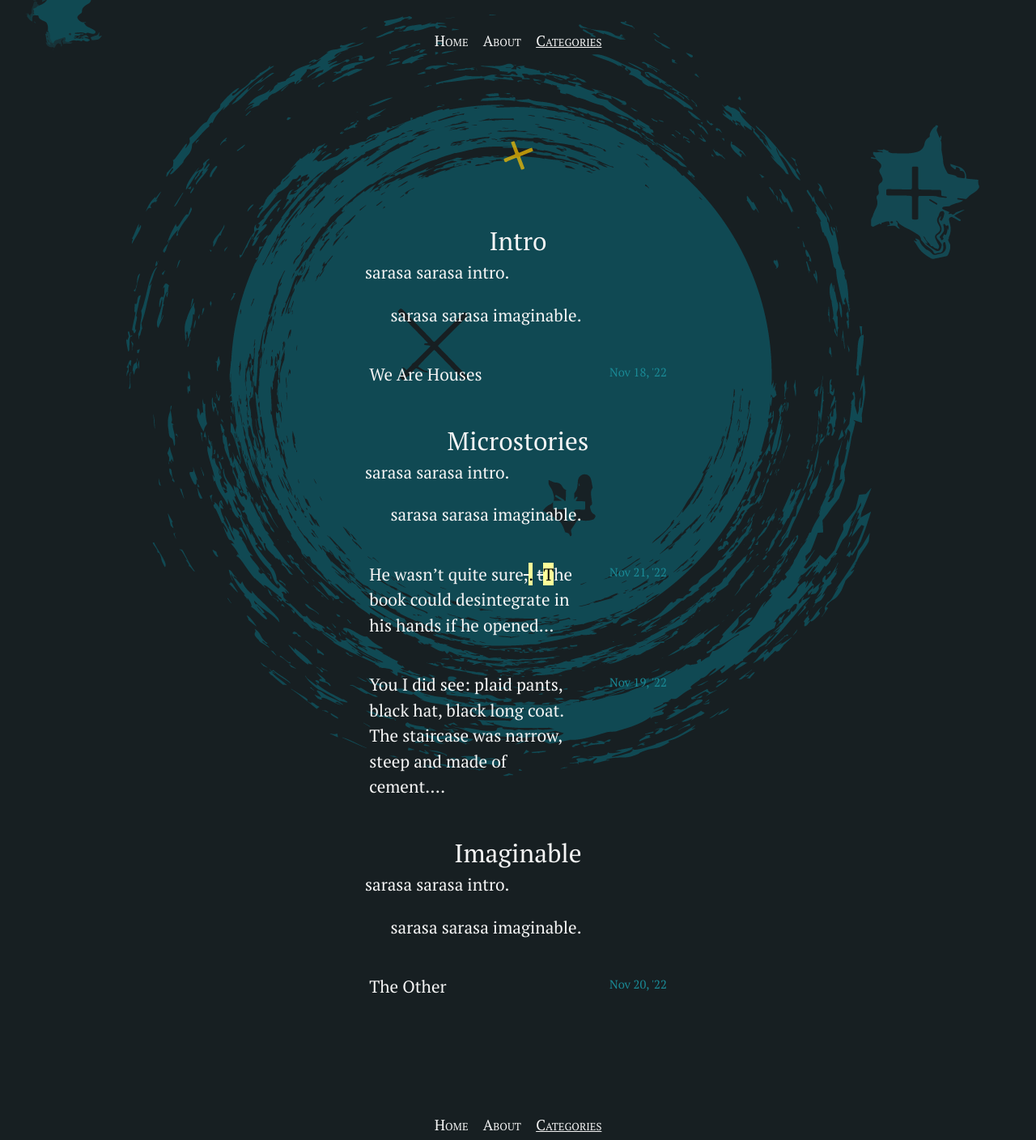
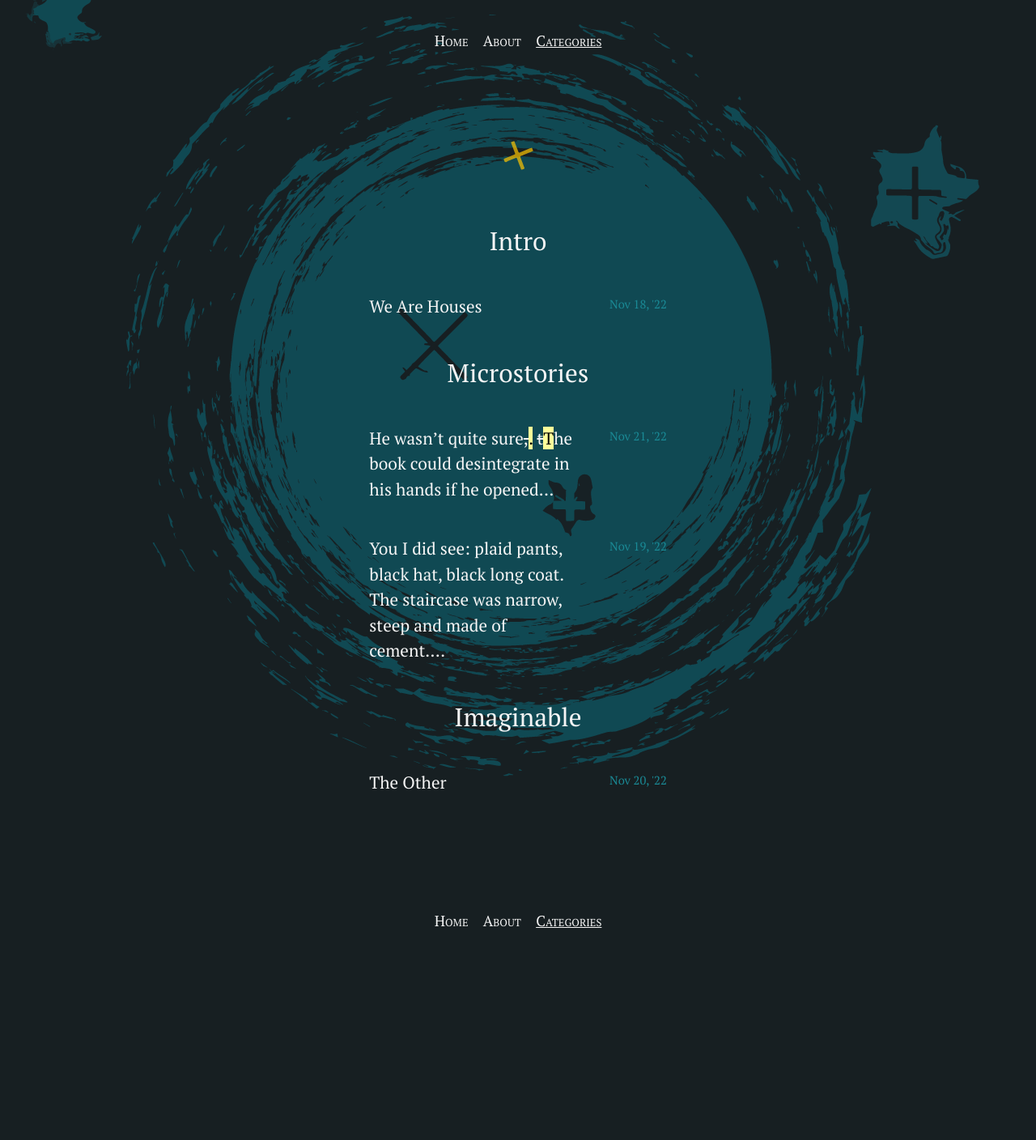
Before and after one commit to silvialohrmann/editorial, a Jekyll site: the page built from categories.html, in a window 1280 px wide. Shown: the whole page at 81% size. Built offline with Jekyll 4.4.1, drawn with Linux system fonts in a browser that asks for light colours; after the commit the page ends 1156 px from its top, so only the background shows below that.

Commit message:
Update categories.html

```diff
--- a/categories.html
+++ b/categories.html
@@ -3,9 +3,6 @@
 permalink: /categories/
 title:
 ---
-
-{% assign intro_desc = "sarasa sarasa intro" %}
-{% assign imaginable_desc = "sarasa sarasa imaginable" %}
 
 <div class="category-ul">
 {% for category in site.categories %}
@@ -14,16 +11,11 @@
     <div id="{{ category_name }}"></div>
     <h3 class="category-head">{{ category_name | slugize }}</h3>
 
-{% assign description = site.description | where:"description", category_description %}
-{% capture category_description %}
-{{ intro_desc }}.
-{% endcapture %}
-<p class="category-description">{{ category_description }}</p>
-{% capture category_description %}
-{{ imaginable_desc }}.
-{% endcapture %}
-<p class="category-description">{{ category_description }}</p>
-
+{% if category_name == 'intro' %}
+  Hello intro
+{% elsif category_name == 'imaginable' %}
+  Hello imaginable
+{% endif %}
 
    <ul class="post-list">
     {% for post in site.categories[category_name] %}
```
